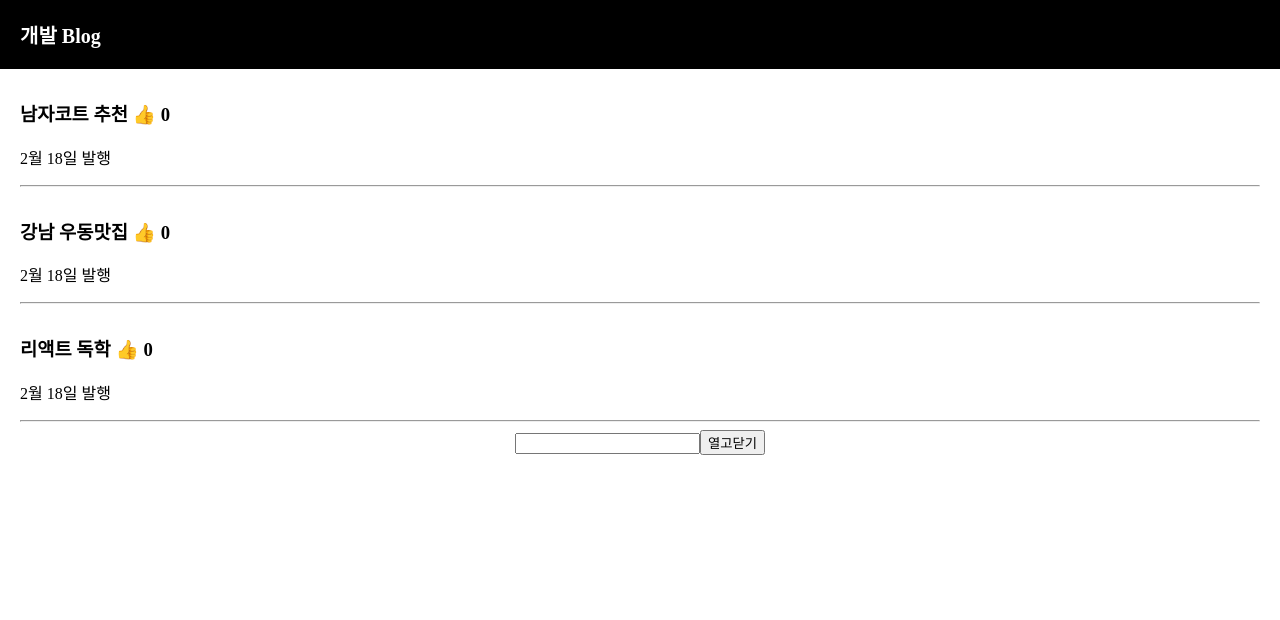
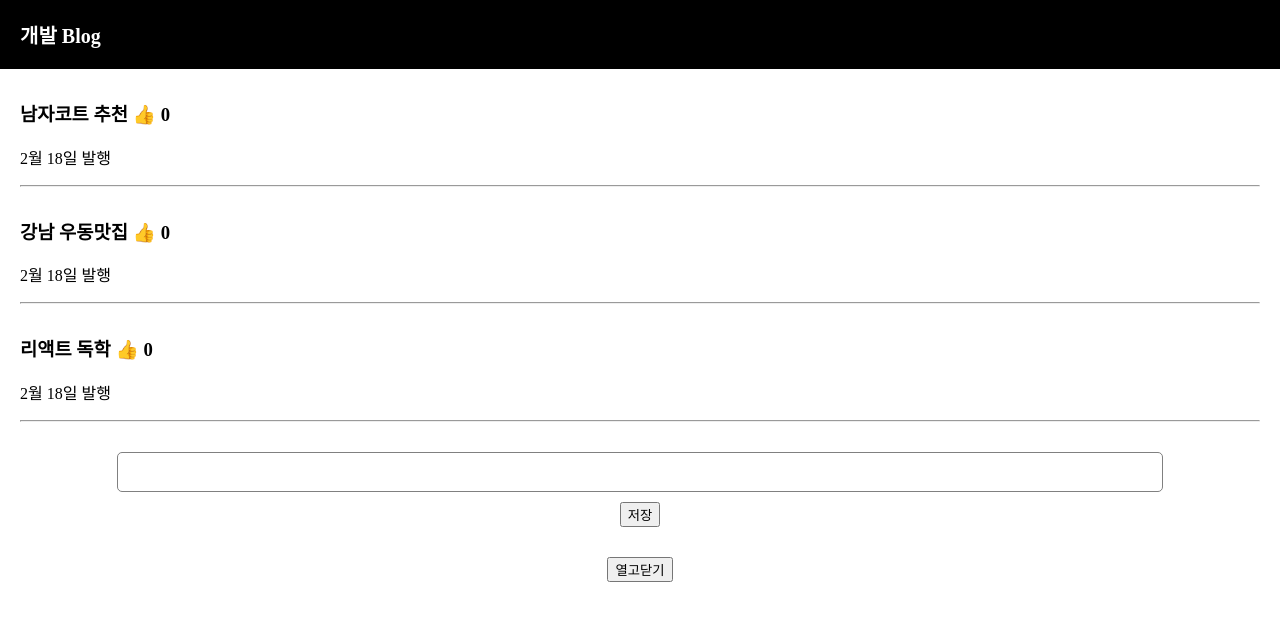
Before and after one commit to Yeonlisa/Blog, a React (Create React App) app: page / in a window 1280 px wide. Shown: the top 620 px of the page. Built offline with nearby package versions, Linux system fonts and the light colour scheme.

Commit message:
input 다루기 2 : 블로그 글발행 기능 만들기

```diff
--- a/src/App.css
+++ b/src/App.css
@@ -10,6 +10,25 @@
   margin-top: 20px;
   padding: 20px;
   background: #eee;
+}
+
+.publish {
+  margin-top: 30px;
+  margin-bottom: 30px;
+}
+
+.publish input {
+  padding: 10px;
+  font-size: 16px;
+  border-radius: 5px;
+  width: 80%;
+  border: 1px solid grey;
+}
+
+.publish button {
+  display: block;
+  margin: auto;
+  margin-top: 10px;
 }
 
 .black-nav {
--- a/src/App.js
+++ b/src/App.js
@@ -28,7 +28,14 @@
         })
       }
 
-      <input onChange={ (e) =>{입력값변경(e.target.value)} } />
+      <div className="publish">
+        <input onChange={ (e) =>{입력값변경(e.target.value)} } />
+        <button onClick={ () => {
+          var arrayCopy = [...글제목];
+          arrayCopy.unshift(입력값);
+          글제목변경( arrayCopy );
+        } }>저장</button>
+      </div>
       <button onClick={ () => {modal변경(!modal)} }>열고닫기</button>
 
       {
```
